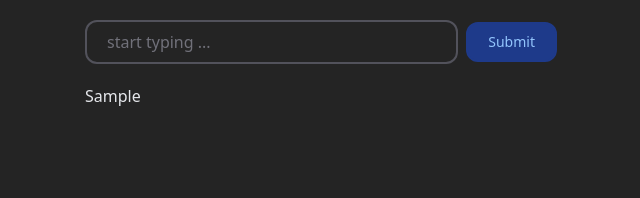
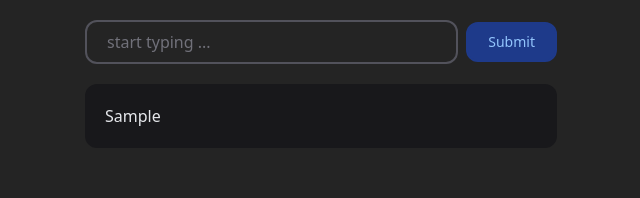
Before and after one commit to berkesayin/notehub, a React (Vite) app: page / in a window 1280 px wide. Both pictures are taken after typing "Sample" into the empty fields and a click on the button "Submit". Shown: the top 198 px of the page, without its empty margins (319-959 px from the left). Built offline with nearby package versions, Linux system fonts and the light colour scheme.

Commit message:
Create and use Notehub card component

```diff
--- a/src/components/CreateNote/index.tsx
+++ /dev/null
@@ -1,26 +0,0 @@
-import { useState } from "react";
-
-export const CreateNote = () => {
-  const [input, setInput] = useState<string>("");
-  return (
-    <form>
-      <div className="flex items-center w-full max-w-lg gap-2 p-5 m-auto">
-        <input
-          type="text"
-          className="w-full px-5 py-2 bg-transparent border-2 outline-none border-zinc-600 rounded-xl
-            placeholder:text-zinc-500 focus:border-white"
-          value={input}
-          onChange={(e) => setInput(e.target.value)}
-          placeholder="start typing ..."
-        />
-        <button
-          type="submit"
-          className="px-5 py-2 text-sm font-normal text-blue-300 bg-blue-900 border-2 border-blue-900
-            active:scale-95 rounded-xl"
-        >
-          Submit
-        </button>
-      </div>
-    </form>
-  );
-};
--- a/src/components/NotehubCard/index.tsx
+++ b/src/components/NotehubCard/index.tsx
@@ -1,7 +1,25 @@
-export const NotehubCard = () => {
+import { NotehubCardProps } from "../../types";
+import { motion } from "framer-motion";
+import cn from "classnames";
+
+export const NotehubCard = ({ noteCard }: NotehubCardProps) => {
   return (
-    <div>
-      <p>NotehubCard component</p>
-    </div>
+    <motion.li
+      layout
+      className={cn(
+        "p-5 rounded-xl bg-zinc-900",
+        noteCard.status === "completed" && "bg-opacity-50 text-zinc-500"
+      )}
+    >
+      <motion.span
+        layout
+        style={{
+          textDecoration:
+            noteCard.status === "completed" ? "line-through" : "none",
+        }}
+      >
+        {noteCard.text}
+      </motion.span>
+    </motion.li>
   );
 };
--- a/src/components/NotehubList/index.tsx
+++ b/src/components/NotehubList/index.tsx
@@ -1,6 +1,8 @@
 import { useNotehubContext } from "../../contexts/useNotehubContext";
 import { SiStarship } from "react-icons/si";
+import { motion } from "framer-motion";
 import { INITIAL_NOTE_CARD_TEXT } from "../../constants";
+import { NotehubCard } from "../NotehubCard";
 
 export const NotehubList = () => {
   const { noteCards } = useNotehubContext();
@@ -17,10 +19,10 @@
   }
 
   return (
-    <ul className="grid max-w-lg gap-2 px-5 m-auto">
+    <motion.ul className="grid max-w-lg gap-2 px-5 m-auto">
       {noteCards.map((noteCard) => (
-        <li key={noteCard}>{noteCard}</li>
+        <NotehubCard noteCard={noteCard} key={noteCard.id} />
       ))}
-    </ul>
+    </motion.ul>
   );
 };
--- a/src/contexts/NotehubContext.tsx
+++ b/src/contexts/NotehubContext.tsx
@@ -1,16 +1,22 @@
 import { createContext, useState } from "react";
-import { ContextValue } from "../types";
+import { ContextValue, NoteCard } from "../types";
+import { nanoid } from "nanoid";
 
 export const NotehubContext = createContext<ContextValue | undefined>(
   undefined
 );
 
 export const NotehubProvider = (props: { children: React.ReactNode }) => {
-  const [noteCards, setNoteCards] = useState<string[]>([]);
+  const [noteCards, setNoteCards] = useState<NoteCard[]>([]);
 
   // Add new note
   const addNoteCard = (text: string) => {
-    setNoteCards([...noteCards, text]);
+    const newNoteCard: NoteCard = {
+      id: nanoid(),
+      text,
+      status: "undone",
+    };
+    setNoteCards([...noteCards, newNoteCard]);
   };
 
   const contextValue: ContextValue = {
--- a/src/types.ts
+++ b/src/types.ts
@@ -1,4 +1,14 @@
 export interface ContextValue {
-  noteCards: string[];
+  noteCards: NoteCard[];
   addNoteCard: (text: string) => void;
 }
+
+export interface NoteCard {
+  id: string;
+  text: string;
+  status: "undone" | "completed";
+}
+
+export interface NotehubCardProps {
+  noteCard: NoteCard;
+}
```
